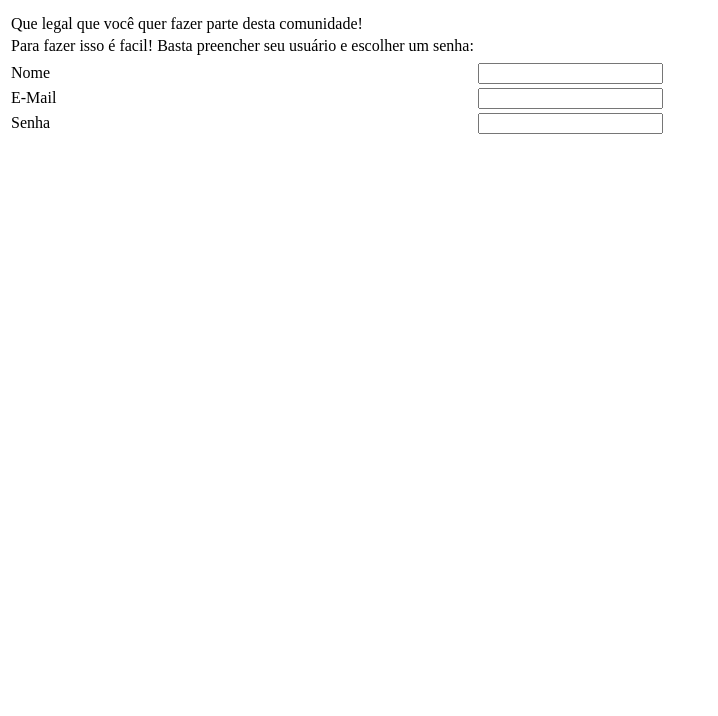
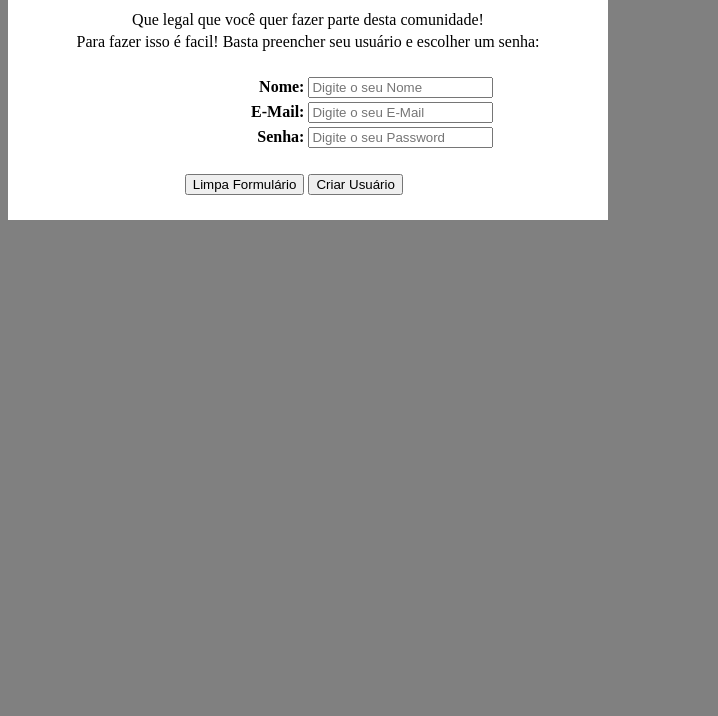
Before and after one commit to jcosilva/curso_ebac_frontend, a plain HTML site: page cadastro.html in a window 1280 px wide. Shown: the part 84-800 px from the top of the page, without its empty margins (0-718 px from the left). Drawn offline with Linux system fonts and the light colour scheme.

Commit message:
Adição de um novo arquivo para cadastro dos usuários

```diff
--- a/cadastro.html
+++ b/cadastro.html
@@ -5,35 +5,36 @@
     <meta name="viewport" content="width=device-width, initial-scale=1.0">
     <title>Tela de Cadastro</title>
 </head>
-<body>
-    <table>
+<body bgcolor="#808080"><form>
+    <table width="600px" bgcolor="#FFFFFF">
         <tr>
-            <td><h1>Formulário de Cadastro</h1></td>
+            <td colspan="2" align="center"><h1>Formulário de Cadastro</h1></td>
         </tr>
         <tr>
-            <td></td>
+            <td colspan="2" align="center">Que legal que você quer fazer parte desta comunidade!</td>
         </tr>
         <tr>
-            <td>Que legal que você quer fazer parte desta comunidade!</td>
+            <td colspan="2" align="center">Para fazer isso é facil! Basta preencher seu usuário e escolher um senha:</td>
+        </tr>
+        <tr><td colspan="2"><br></td></tr>
+        <tr>
+            <td width="300px" align="right"><label for="form01"><b>Nome:</b></label></td>
+            <td width="300px"><input type="text" id="form01" placeholder="Digite o seu Nome"/></td>
         </tr>
         <tr>
-            <td>Para fazer isso é facil! Basta preencher seu usuário e escolher um senha:</td>
+            <td align="right"><label for="form02"><b>E-Mail:</b></label></td>
+            <td><input type="email" id="form02" placeholder="Digite o seu E-Mail"/></td>
         </tr>
         <tr>
-            <td></td>
+            <td align="right"><label for="form03"><b>Senha:</b></label></td>
+            <td><input type="password" id="form03" placeholder="Digite o seu Password"/></td>
         </tr>
+        <tr><td colspan="2"><br></td></tr>
         <tr>
-            <td>Nome</td>
-            <td><input type="text"/></td>
+            <td align="right"><button type="reset">Limpa Formulário</button></td>
+            <td align="left"><button type="submit">Criar Usuário</button></td>
         </tr>
-        <tr>
-            <td>E-Mail</td>
-            <td><input type="email"/></td>
-        </tr>
-        <tr>
-            <td>Senha</td>
-            <td><input type="password"/></td>
-        </tr>
+        <tr><td colspan="2"><br></td></tr>
     </table>
-</body>
+</form></body>
 </html>
```
